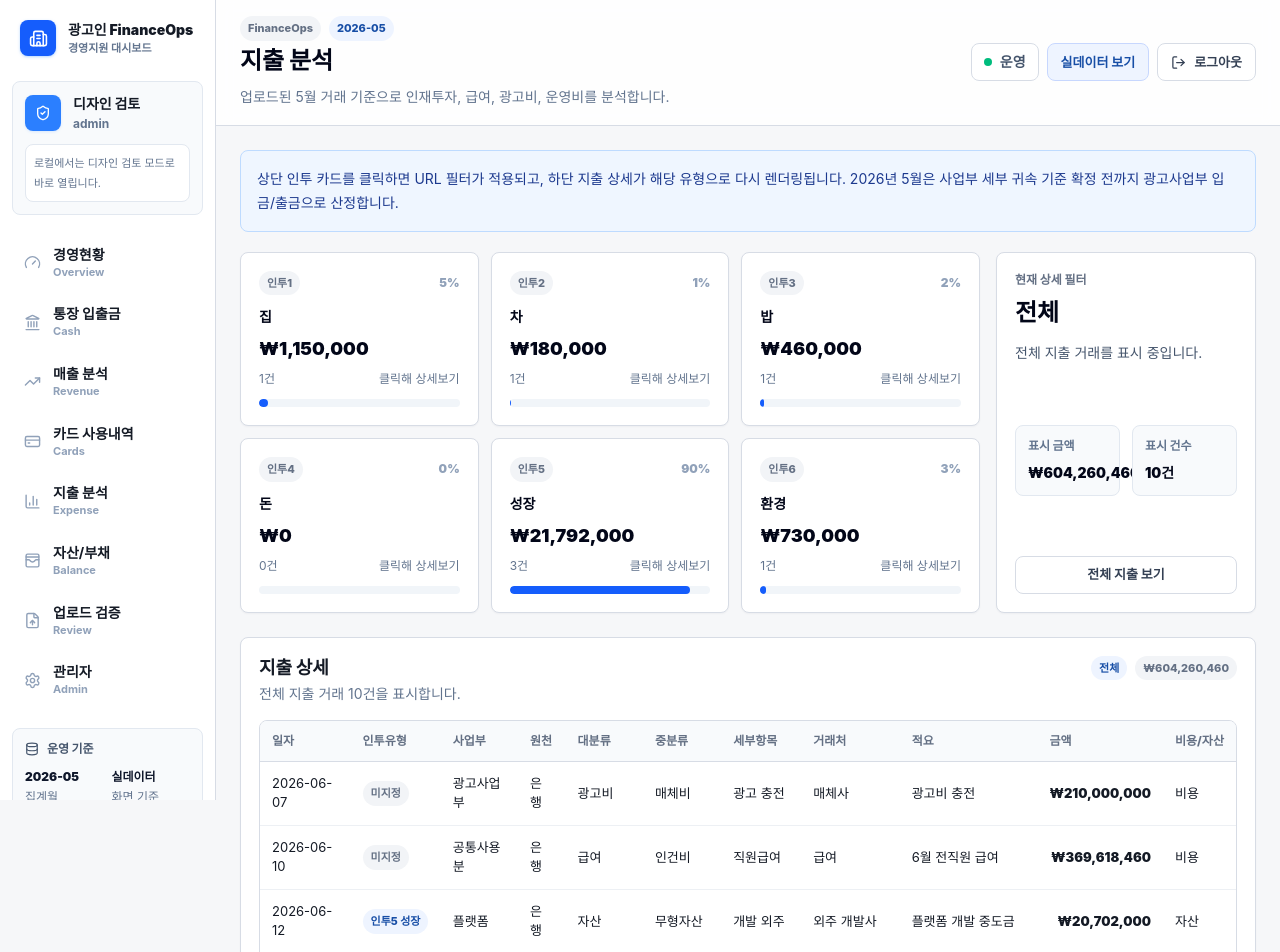
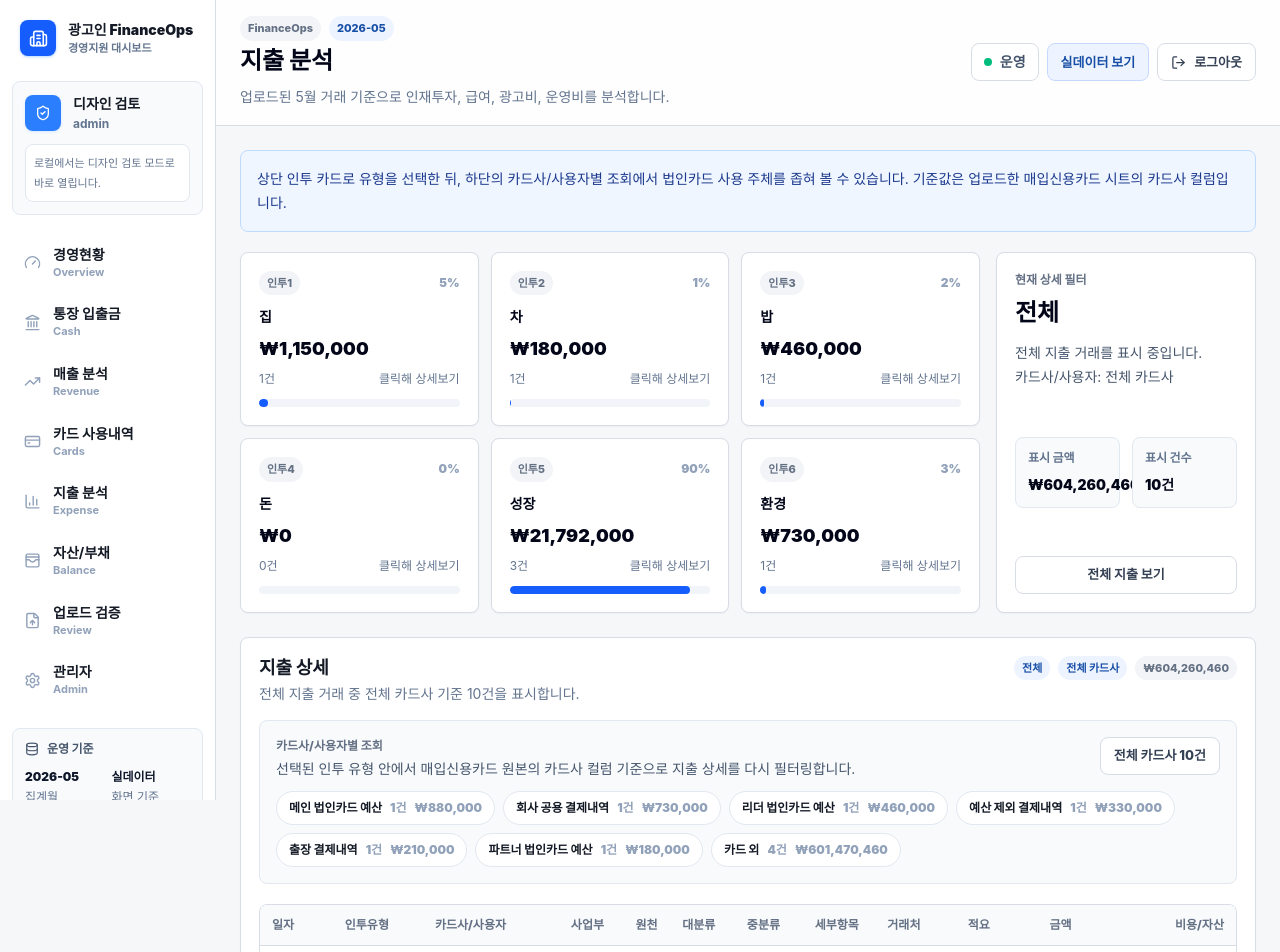
Before and after one commit to artong0906-cloud/finance-ops-dashboard, a Next.js app: page /expenses in a window 1280 px wide. Shown: the top 952 px of the page. Built offline with nearby package versions, Linux system fonts and the light colour scheme; no server answers.

Commit message:
Add card issuer filters to expenses

```diff
--- a/app/api/uploads/route.ts
+++ b/app/api/uploads/route.ts
@@ -147,6 +147,7 @@ export async function POST(request: NextRequest) {
         source: transaction.source,
         business_unit: transaction.business_unit,
         account_id: transaction.account_id,
+        card_budget_group: transaction.card_budget_group,
         vendor: transaction.vendor,
         description: transaction.description,
         amount: transaction.amount,
--- a/app/cards/page.tsx
+++ b/app/cards/page.tsx
@@ -55,7 +55,7 @@ export default async function CardsPage() {
             <thead>
               <tr>
                 <th>일자</th>
-                <th>예산그룹</th>
+                <th>카드사/사용자</th>
                 <th>최종 사업부</th>
                 <th>공통</th>
                 <th>거래처</th>
--- a/app/expenses/ExpenseAnalysisClient.tsx
+++ b/app/expenses/ExpenseAnalysisClient.tsx
@@ -3,6 +3,9 @@ import type { Transaction } from "@/types/finance";
 
 const talentLabels = ["인투1 집", "인투2 차", "인투3 밥", "인투4 돈", "인투5 성장", "인투6 환경"] as const;
 const allFilter = "전체";
+const allCardUserFilter = "전체 카드사";
+const nonCardUserFilter = "카드 외";
+const unknownCardUserFilter = "카드사 미지정";
 
 type TalentFilter = typeof allFilter | (typeof talentLabels)[number];
 
@@ -13,9 +16,16 @@ type TalentSummary = {
   share: number;
 };
 
+type CardUserSummary = {
+  label: string;
+  amount: number;
+  count: number;
+};
+
 type ResolvedExpenseRow = {
   row: Transaction;
   talentType?: (typeof talentLabels)[number];
+  cardUser: string;
 };
 
 function sumResolvedAmount(rows: ResolvedExpenseRow[]) {
@@ -31,6 +41,14 @@ function normalizeTalentText(value: string | undefined) {
     .toLowerCase()
     .replace(/\s+/g, "")
     .replace(/[()[\]{}#·._-]/g, "");
+}
+
+function normalizeFilterText(value: string | undefined) {
+  return (value || "")
+    .trim()
+    .replace(/[()[\]{}·._-]/g, "")
+    .replace(/\s+/g, "")
+    .toLowerCase();
 }
 
 function includesAny(text: string, keywords: string[]) {
@@ -85,6 +103,21 @@ function resolveActiveFilter(value: string | undefined): TalentFilter {
   return allFilter;
 }
 
+function resolveCardUser(row: Transaction) {
+  if (row.source !== "카드") return nonCardUserFilter;
+  return row.cardIssuer || row.cardBudgetGroup || unknownCardUserFilter;
+}
+
+function resolveActiveCardUser(value: string | undefined, summaries: CardUserSummary[]) {
+  if (!value) return allCardUserFilter;
+
+  const normalized = normalizeFilterText(value);
+  if (normalizeFilterText(allCardUserFilter) === normalized) return allCardUserFilter;
+
+  const matched = summaries.find((summary) => normalizeFilterText(summary.label) === normalized);
+  return matched?.label || allCardUserFilter;
+}
+
 function splitTalentLabel(label: string) {
   const [code, ...rest] = label.split(" ");
   return {
@@ -93,25 +126,58 @@ function splitTalentLabel(label: string) {
   };
 }
 
-function filterHref(label: TalentFilter) {
-  if (label === allFilter) return "/expenses";
-  return `/expenses?talent=${encodeURIComponent(label)}#expense-detail`;
+function expenseHref(talent: TalentFilter, cardUser = allCardUserFilter) {
+  const params = new URLSearchParams();
+  if (talent !== allFilter) params.set("talent", talent);
+  if (cardUser !== allCardUserFilter) params.set("cardUser", cardUser);
+  const query = params.toString();
+
+  return `/expenses${query ? `?${query}` : ""}#expense-detail`;
+}
+
+function buildCardUserSummaries(rows: ResolvedExpenseRow[]) {
+  const grouped = rows.reduce((acc, item) => {
+    const current = acc.get(item.cardUser) || { label: item.cardUser, amount: 0, count: 0 };
+    current.amount += item.row.amount;
+    current.count += 1;
+    acc.set(item.cardUser, current);
+    return acc;
+  }, new Map<string, CardUserSummary>());
+
+  return Array.from(grouped.values()).sort((a, b) => {
+    if (a.label === nonCardUserFilter) return 1;
+    if (b.label === nonCardUserFilter) return -1;
+    if (a.label === unknownCardUserFilter) return 1;
+    if (b.label === unknownCardUserFilter) return -1;
+    return b.amount - a.amount;
+  });
 }
 
 export function ExpenseAnalysisClient({
   activeFilter: activeFilterValue,
+  activeCardUser: activeCardUserValue,
   expenseRows
 }: {
   activeFilter?: string;
+  activeCardUser?: string;
   expenseRows: Transaction[];
 }) {
   const activeFilter = resolveActiveFilter(activeFilterValue);
-  const resolvedRows = expenseRows.map((row) => ({ row, talentType: resolveTalentType(row) }));
+  const resolvedRows = expenseRows.map((row) => ({
+    row,
+    talentType: resolveTalentType(row),
+    cardUser: resolveCardUser(row)
+  }));
   const talentRows = resolvedRows.filter((item) => item.talentType ? talentLabels.includes(item.talentType) : false);
   const talentTotal = sumResolvedAmount(talentRows);
-  const filteredRows = activeFilter === allFilter
+  const talentFilteredRows = activeFilter === allFilter
     ? resolvedRows
     : resolvedRows.filter((item) => item.talentType === activeFilter);
+  const cardUserSummaries = buildCardUserSummaries(talentFilteredRows);
+  const activeCardUser = resolveActiveCardUser(activeCardUserValue, cardUserSummaries);
+  const filteredRows = activeCardUser === allCardUserFilter
+    ? talentFilteredRows
+    : talentFilteredRows.filter((item) => item.cardUser === activeCardUser);
   const filteredTotal = sumResolvedAmount(filteredRows);
   const summaries: TalentSummary[] = talentLabels.map((label) => {
     const rows = resolvedRows.filter((item) => item.talentType === label);
@@ -128,7 +194,7 @@ export function ExpenseAnalysisClient({
   return (
     <>
       <section className="mb-5 rounded-lg border border-blue-200 bg-blue-50 p-4 text-sm leading-6 text-blue-900">
-        상단 인투 카드를 클릭하면 URL 필터가 적용되고, 하단 지출 상세가 해당 유형으로 다시 렌더링됩니다. 2026년 5월은 사업부 세부 귀속 기준 확정 전까지 광고사업부 입금/출금으로 산정합니다.
+        상단 인투 카드로 유형을 선택한 뒤, 하단의 카드사/사용자별 조회에서 법인카드 사용 주체를 좁혀 볼 수 있습니다. 기준값은 업로드한 매입신용카드 시트의 카드사 컬럼입니다.
       </section>
 
       <section className="mb-6 grid grid-cols-[minmax(0,1fr)_260px] gap-4 max-xl:grid-cols-1">
@@ -143,7 +209,7 @@ export function ExpenseAnalysisClient({
                   "card kpi cursor-pointer p-4 text-left transition",
                   selected ? "border-blue-500 bg-blue-50 shadow-sm ring-1 ring-blue-100" : "hover:border-blue-200 hover:bg-slate-50"
                 ].join(" ")}
-                href={filterHref(summary.label)}
+                href={expenseHref(summary.label)}
                 key={summary.label}
                 aria-current={selected ? "true" : undefined}
               >
@@ -172,7 +238,9 @@ export function ExpenseAnalysisClient({
             <p className="mt-3 text-sm leading-6 text-slate-600">
               {activeFilter === allFilter
                 ? "전체 지출 거래를 표시 중입니다."
-                : `${activeFilter}로 분류된 거래만 하단 상세에 표시 중입니다.`}
+                : `${activeFilter}로 분류된 거래를 기준으로 표시 중입니다.`}
+              <br />
+              카드사/사용자: {activeCardUser}
             </p>
           </div>
           <div className="grid grid-cols-2 gap-3">
@@ -185,7 +253,7 @@ export function ExpenseAnalysisClient({
               <div className="mt-2 font-black text-slate-950">{filteredRows.length.toLocaleString("ko-KR")}건</div>
             </div>
           </div>
-          <a className="btn w-full" href={filterHref(allFilter)}>
+          <a className="btn w-full" href={expenseHref(allFilter)}>
             전체 지출 보기
           </a>
         </aside>
@@ -196,12 +264,56 @@ export function ExpenseAnalysisClient({
           <div>
             <h2 className="section-title">지출 상세</h2>
             <p className="mt-1 text-sm text-slate-500">
-              {activeFilter === allFilter ? "전체 지출 거래" : `${activeFilter} 거래`} {filteredRows.length.toLocaleString("ko-KR")}건을 표시합니다.
+              {activeFilter === allFilter ? "전체 지출 거래" : `${activeFilter} 거래`} 중 {activeCardUser} 기준 {filteredRows.length.toLocaleString("ko-KR")}건을 표시합니다.
             </p>
           </div>
           <div className="flex flex-wrap items-center gap-2">
             <span className="badge">{activeFilter}</span>
+            <span className="badge">{activeCardUser}</span>
             <span className="badge badge-muted">{formatKRW(filteredTotal)}</span>
+          </div>
+        </div>
+
+        <div className="mb-5 rounded-lg border border-slate-200 bg-slate-50 p-4">
+          <div className="flex items-start justify-between gap-4 max-md:flex-col">
+            <div>
+              <div className="eyebrow">카드사/사용자별 조회</div>
+              <p className="mt-1 text-sm text-slate-600">
+                선택된 인투 유형 안에서 매입신용카드 원본의 카드사 컬럼 기준으로 지출 상세를 다시 필터링합니다.
+              </p>
+            </div>
+            <a
+              className={[
+                "btn btn-sm",
+                activeCardUser === allCardUserFilter ? "bg-blue-50 text-blue-700" : ""
+              ].join(" ")}
+              href={expenseHref(activeFilter)}
+            >
+              전체 카드사 {talentFilteredRows.length.toLocaleString("ko-KR")}건
+            </a>
+          </div>
+          <div className="mt-3 flex flex-wrap gap-2">
+            {cardUserSummaries.map((summary) => {
+              const selected = activeCardUser === summary.label;
+
+              return (
+                <a
+                  className={[
+                    "rounded-full border px-3 py-2 text-xs font-black transition",
+                    selected
+                      ? "border-blue-500 bg-blue-50 text-blue-700 ring-1 ring-blue-100"
+                      : "border-slate-200 bg-white text-slate-600 hover:border-blue-200 hover:text-blue-700"
+                  ].join(" ")}
+                  href={expenseHref(activeFilter, summary.label)}
+                  key={summary.label}
+                  aria-current={selected ? "true" : undefined}
+                >
+                  {summary.label}
+                  <span className="ml-2 text-slate-400">{summary.count.toLocaleString("ko-KR")}건</span>
+                  <span className="ml-2 text-slate-400">{formatKRW(summary.amount)}</span>
+                </a>
+              );
+            })}
           </div>
         </div>
 
@@ -212,6 +324,7 @@ export function ExpenseAnalysisClient({
                 <tr>
                   <th>일자</th>
                   <th>인투유형</th>
+                  <th>카드사/사용자</th>
                   <th>사업부</th>
                   <th>원천</th>
                   <th>대분류</th>
@@ -224,10 +337,15 @@ export function ExpenseAnalysisClient({
                 </tr>
               </thead>
               <tbody>
-                {filteredRows.map(({ row, talentType }) => (
+                {filteredRows.map(({ row, talentType, cardUser }) => (
                   <tr key={row.id}>
                     <td>{row.date}</td>
                     <td>{talentType ? <span className="badge">{talentType}</span> : <span className="badge badge-muted">미지정</span>}</td>
+                    <td>
+                      <span className={cardUser === nonCardUserFilter || cardUser === unknownCardUserFilter ? "badge badge-muted" : "badge"}>
+                        {cardUser}
+                      </span>
+                    </td>
                     <td>{row.businessUnit}</td>
                     <td>{row.source}</td>
                     <td>{row.mainCategory}</td>
@@ -245,9 +363,9 @@ export function ExpenseAnalysisClient({
         ) : (
           <div className="rounded-lg border border-dashed border-slate-200 bg-slate-50 p-8 text-center">
             <div className="font-black text-slate-950">표시할 지출 상세가 없습니다.</div>
-            <p className="mt-2 text-sm text-slate-500">다른 인투 카드를 선택하거나 전체 지출 보기로 돌아가세요.</p>
-            <a className="btn mt-4" href={filterHref(allFilter)}>
-              전체 지출 보기
+            <p className="mt-2 text-sm text-slate-500">다른 인투 카드나 카드사/사용자 필터를 선택해 주세요.</p>
+            <a className="btn mt-4" href={expenseHref(activeFilter)}>
+              카드사 필터 해제
             </a>
           </div>
         )}
--- a/app/expenses/page.tsx
+++ b/app/expenses/page.tsx
@@ -7,18 +7,20 @@ import { ExpenseAnalysisClient } from "./ExpenseAnalysisClient";
 type ExpensesPageProps = {
   searchParams?: Promise<{
     talent?: string | string[];
+    cardUser?: string | string[];
   }>;
 };
 
 export default async function ExpensesPage({ searchParams }: ExpensesPageProps) {
   const params = searchParams ? await searchParams : {};
   const activeTalent = Array.isArray(params.talent) ? params.talent[0] : params.talent;
+  const activeCardUser = Array.isArray(params.cardUser) ? params.cardUser[0] : params.cardUser;
   const data = await getDashboardData();
   const expenseRows = data.transactions.filter((row) => row.cashFlowType === "출금" && !row.isInternalTransfer);
 
   return (
     <AppShell title="지출 분석" description="업로드된 5월 거래 기준으로 인재투자, 급여, 광고비, 운영비를 분석합니다." periodLabel={data.currentMonth || "2026-05"}>
-      <ExpenseAnalysisClient activeFilter={activeTalent} expenseRows={expenseRows} />
+      <ExpenseAnalysisClient activeCardUser={activeCardUser} activeFilter={activeTalent} expenseRows={expenseRows} />
     </AppShell>
   );
 }
--- a/services/dashboard/liveData.ts
+++ b/services/dashboard/liveData.ts
@@ -49,6 +49,13 @@ type DbBalanceMovement = {
   memo: string | null;
 };
 
+type DbRawUploadRow = {
+  upload_batch_id: string;
+  row_index: number;
+  raw_data: Record<string, unknown> | null;
+  normalized_data: Record<string, unknown> | null;
+};
+
 async function fetchAllTransactions(admin: ReturnType<typeof createAdminClient>) {
   const pageSize = 1000;
   const rows: DbTransaction[] = [];
@@ -69,6 +76,31 @@ async function fetchAllTransactions(admin: ReturnType<typeof createAdminClient>)
   }
 
   return { data: rows, error: null };
+}
+
+async function fetchAllRawRowsForBatches(admin: ReturnType<typeof createAdminClient>, batchIds: string[]) {
+  if (batchIds.length === 0) return [] as DbRawUploadRow[];
+
+  const pageSize = 1000;
+  const rows: DbRawUploadRow[] = [];
+
+  for (let from = 0; from < 10000; from += pageSize) {
+    const to = from + pageSize - 1;
+    const { data, error } = await admin
+      .from("upload_raw_rows")
+      .select("upload_batch_id,row_index,raw_data,normalized_data")
+      .in("upload_batch_id", batchIds)
+      .order("row_index", { ascending: true })
+      .range(from, to);
+
+    if (error) return rows;
+
+    const page = (data || []) as DbRawUploadRow[];
+    rows.push(...page);
+    if (page.length < pageSize) break;
+  }
+
+  return rows;
 }
 
 export type UploadBatchSummary = {
@@ -103,6 +135,100 @@ export type DashboardData = {
 function toNumber(value: number | string | null | undefined) {
   const next = Number(value || 0);
   return Number.isFinite(next) ? next : 0;
+}
+
+function compactLookup(value: unknown) {
+  return String(value ?? "").replace(/\s+/g, "").toLowerCase();
+}
+
+function readRecordValue(record: Record<string, unknown>, keys: string[]) {
+  const entries = Object.entries(record);
+  const targets = keys.map(compactLookup);
+
+  for (const target of targets) {
+    const exact = entries.find(([key]) => compactLookup(key) === target);
+    if (exact && exact[1]) return String(exact[1]).trim();
+  }
+
+  for (const target of targets) {
+    const partial = entries.find(([key, value]) => {
+      const normalizedKey = compactLookup(key);
+      return value && (normalizedKey.includes(target) || target.includes(normalizedKey));
+    });
+    if (partial) return String(partial[1]).trim();
+  }
+
+  return "";
+}
+
+function toLookupRecord(value: unknown) {
+  return value && typeof value === "object" && !Array.isArray(value)
+    ? value as Record<string, unknown>
+    : {};
+}
+
+const rawCardIssuerKeys = ["카드사", "카드회사", "카드사/사용자", "card_budget_group"];
+const rawVendorKeys = ["거래처", "가맹점명", "사용처", "상호", "업체명", "vendor"];
+const rawDescriptionKeys = ["거래적요", "적요", "거래내용", "내용", "메모", "description"];
+
+function transactionLookupKey(input: {
+  date?: unknown;
+  amount?: unknown;
+  cashFlowType?: unknown;
+  vendor?: unknown;
+  description?: unknown;
+}) {
+  const date = String(input.date || "").slice(0, 10);
+  const amount = Math.round(Math.abs(toNumber(input.amount as number | string | null | undefined)));
+  if (!date || !amount) return "";
+
+  return [
+    date,
+    amount,
+    compactLookup(input.cashFlowType),
+    compactLookup(input.vendor),
+    compactLookup(input.description)
+  ].join("|");
+}
+
+function buildCardIssuerLookup(rawRows: DbRawUploadRow[]) {
+  const lookup = new Map<string, string[]>();
+
+  rawRows.forEach((rawRow) => {
+    const rawData = toLookupRecord(rawRow.raw_data);
+    const normalizedData = toLookupRecord(rawRow.normalized_data);
+    const cardIssuer = readRecordValue(rawData, rawCardIssuerKeys);
+    if (!cardIssuer) return;
+
+    const key = transactionLookupKey({
+      date: normalizedData.transaction_date,
+      amount: normalizedData.amount,
+      cashFlowType: normalizedData.cash_flow_type || "출금",
+      vendor: normalizedData.vendor || readRecordValue(rawData, rawVendorKeys),
+      description: normalizedData.description || readRecordValue(rawData, rawDescriptionKeys)
+    });
+    if (!key) return;
+
+    const current = lookup.get(key) || [];
+    current.push(cardIssuer);
+    lookup.set(key, current);
+  });
+
+  return lookup;
+}
+
+function consumeCardIssuer(row: DbTransaction, lookup?: Map<string, string[]>) {
+  if (!lookup || row.source !== "카드") return undefined;
+
+  const key = transactionLookupKey({
+    date: row.transaction_date,
+    amount: row.amount,
+    cashFlowType: row.cash_flow_type,
+    vendor: row.vendor,
+    description: row.description
+  });
+  const values = key ? lookup.get(key) : undefined;
+  return values?.shift();
 }
 
 function getLatestMonth(rows: DbTransaction[]) {
@@ -144,12 +270,13 @@ function applyTemporaryMayUnit(row: DbTransaction, transaction: Transaction): Tr
   };
 }
 
-function toTransaction(row: DbTransaction): Transaction {
+function toTransaction(row: DbTransaction, cardIssuerLookup?: Map<string, string[]>): Transaction {
+  const cardBudgetGroup = row.card_budget_group || consumeCardIssuer(row, cardIssuerLookup) || undefined;
   const firstPass = classifyFirstPass({
     source: row.source,
     businessUnit: row.business_unit,
     accountId: row.account_id,
-    cardBudgetGroup: row.card_budget_group,
+    cardBudgetGroup,
     vendor: row.vendor,
     description: row.description,
     amount: row.amount,
@@ -176,7 +303,8 @@ function toTransaction(row: DbTransaction): Transaction {
     source: row.source || "업로드",
     businessUnit: useFirstPass ? firstPass.businessUnit : row.business_unit || "미배분",
     accountId: row.account_id || firstPass.accountId || undefined,
-    cardBudgetGroup: row.card_budget_group || undefined,
+    cardBudgetGroup,
+    cardIssuer: cardBudgetGroup,
     vendor: row.vendor || "-",
     description: row.description || row.vendor || "-",
     amount: toNumber(row.amount),
@@ -279,6 +407,12 @@ export async function getDashboardData(): Promise<DashboardData> {
     const currentBalanceMovements = currentMonth
       ? dbBalanceMovements.filter((row) => row.month === currentMonth)
       : dbBalanceMovements;
+    const transactionBatchIds = Array.from(new Set(
+      currentTransactions
+        .map((row) => row.upload_batch_id)
+        .filter((id): id is string => Boolean(id))
+    ));
+    const cardIssuerLookup = buildCardIssuerLookup(await fetchAllRawRowsForBatches(admin, transactionBatchIds));
 
     const countResult = await admin
       .from("upload_raw_rows")
@@ -287,7 +421,7 @@ export async function getDashboardData(): Promise<DashboardData> {
     return {
       mode: "live",
       currentMonth,
-      transactions: currentTransactions.map(toTransaction),
+      transactions: currentTransactions.map((row) => toTransaction(row, cardIssuerLookup)),
       bankAccounts: ((bankResult.data || []) as DbBankAccount[]).map(toBankAccount),
       balanceMovements: (currentBalanceMovements.length > 0 ? currentBalanceMovements : dbBalanceMovements).map(toBalanceMovement),
       uploadBatches: ((batchResult.data || []) as Record<string, string | null>[]).map((row) => ({
--- a/types/finance.ts
+++ b/types/finance.ts
@@ -13,6 +13,7 @@ export type Transaction = {
   accountName?: string;
   accountId?: string;
   cardBudgetGroup?: string;
+  cardIssuer?: string;
   vendor: string;
   description: string;
   amount: number;
```
Also changed, not shown: 1 other file (tests, documents, lock files or other folders).
